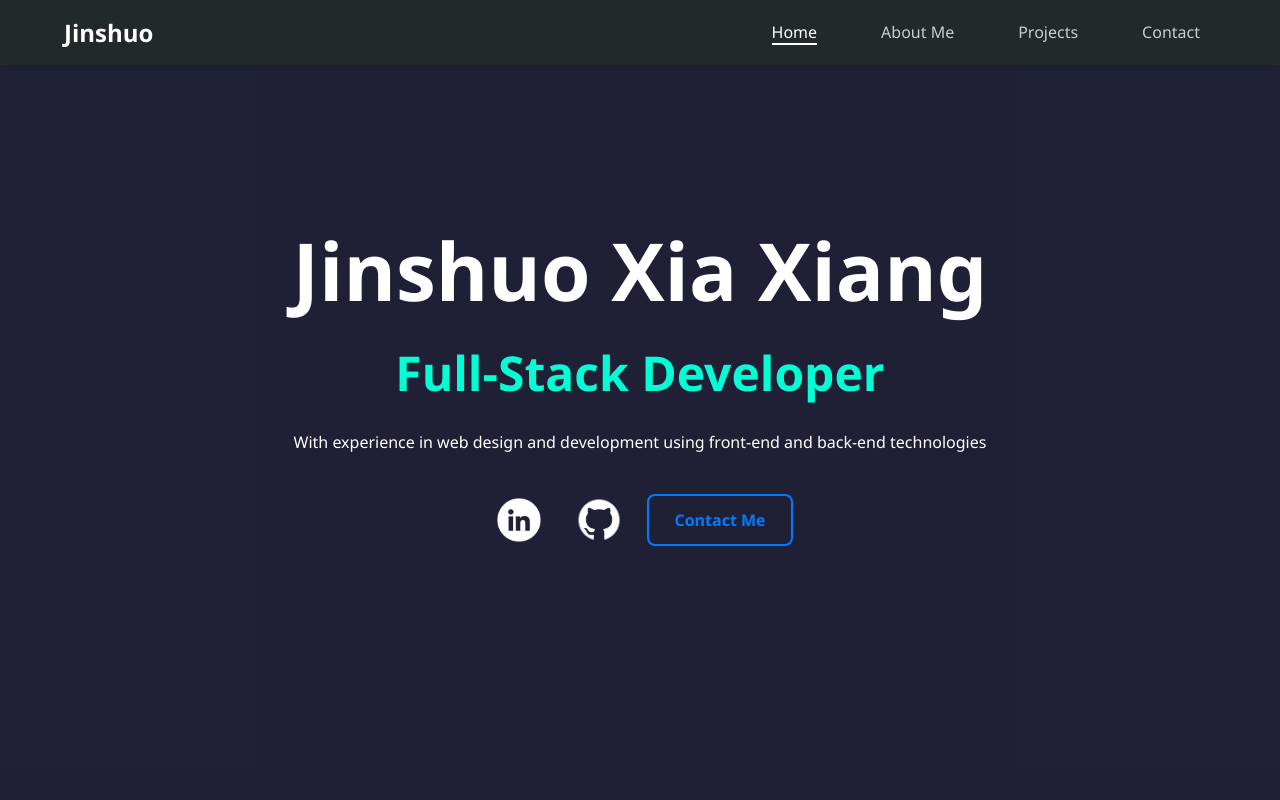
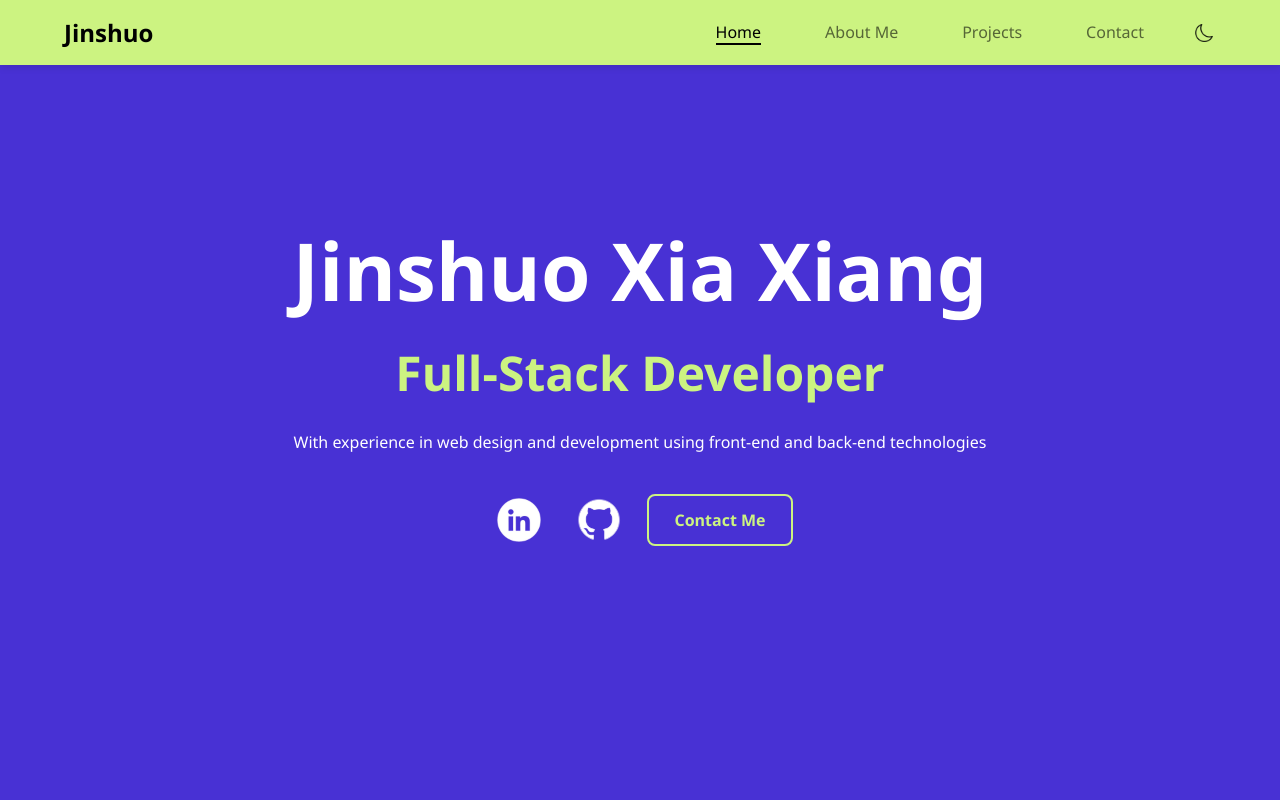
Before and after one commit to jiins8/portfolio-angular, an Angular app: page / in a window 1280 px wide. Shown: the top 800 px of the page. Built offline with nearby package versions, Linux system fonts and the light colour scheme.

Commit message:
header y home light mode done

```diff
--- a/src/app/about/about.css
+++ b/src/app/about/about.css
@@ -1,6 +1,4 @@
 .about {
-  background-color: #0a0f3d;
-  color: #f1f1f1;
   min-height: 100vh;
   display: flex;
   align-items: center;
--- a/src/app/contact/contact.css
+++ b/src/app/contact/contact.css
@@ -1,5 +1,4 @@
 .contact {
-  background-color: #0a0f3d;
   color: #f1f1f1;
   padding: 6rem 2rem;
   min-height: 100vh;
--- a/src/app/contact/contact.html
+++ b/src/app/contact/contact.html
@@ -24,7 +24,7 @@
           <a href="https://github.com/jiins8" target="_blank" aria-label="GitHub">
             <img src="assets/img/github.png" alt="GitHub" />
           </a>
-          <a href="https://linkedin.com/in/jinshuo" target="_blank" aria-label="LinkedIn">
+          <a href="https://linkedin.com/in/jinshuo-xia" target="_blank" aria-label="LinkedIn">
             <img src="assets/img/linkedin.png" alt="LinkedIn" />
           </a>
           <a href="https://www.instagram.com/jiins8/" target="_blank" aria-label="Instagram">
--- a/src/app/header/header.css
+++ b/src/app/header/header.css
@@ -3,7 +3,6 @@
   top: 0;
   left: 0;
   width: 100%;
-  background-color: rgb(33, 41, 41);
   box-shadow: 0 2px 8px rgba(0, 0, 0, 0.1);
   z-index: 1000;
 }
@@ -17,7 +16,6 @@
 }
 
 .logo a {
-  color: #ffffff;
   text-decoration: none;
   font-size: 1.5rem;
   font-weight: bold;
@@ -30,13 +28,23 @@
 
 .nav a {
   text-decoration: none;
-  color: #a0a0a0;
+  margin: 0 1rem;
   font-weight: 500;
-  transition: color 0.3s;
+  transition: color 0.3s ease, border-bottom 0.3s ease;
 }
 
-.nav a:hover {
-  color: #ffffff;
+.menu-toggle {
+  display: none;
+  background: none;
+  border: none;
+  cursor: pointer;
+  padding: 0;
+}
+
+.menu-icon {
+  width: 28px;
+  height: 28px;
+  filter: invert(100%);
 }
 
 .menu-toggle {
@@ -51,13 +59,31 @@
   cursor: pointer;
 }
 
+.dark-mode-toggle {
+  position: relative;
+  width: 24px;
+  height: 24px;
+  background: none;
+  border: none;
+  cursor: pointer;
+  padding: 0;
+  align-items: center;
+}
 
-.bar {
-  width: 22px;
-  height: 2px;
-  background-color: #ffffff;
-  margin: 3px 0;
-  transition: 0.3s;
+.dark-mode-toggle .icon {
+  position: absolute;
+  top: 0;
+  left: 0;
+  width: 24px;
+  height: 24px;
+  transition: opacity 0.4s ease, transform 0.4s ease;
+  opacity: 0;
+  transform: rotate(-90deg) scale(0);
+}
+
+.dark-mode-toggle .icon.active {
+  opacity: 1;
+  transform: rotate(0deg) scale(1);
 }
 
 @media (max-width: 768px) {
@@ -81,36 +107,6 @@
   .menu-toggle {
     display: flex;
   }
-}
-.nav a {
-  color: #ccc;
-  text-decoration: none;
-  margin: 0 1rem;
-  font-weight: 500;
-  transition: color 0.3s ease, border-bottom 0.3s ease;
-}
-
-.nav a:hover {
-  color: #fff;
-}
-
-.nav a.active {
-  color: #fff;
-  border-bottom: 2px solid #fff;
-}
-
-.menu-toggle {
-  display: none;
-  background: none;
-  border: none;
-  cursor: pointer;
-  padding: 0;
-}
-
-.menu-icon {
-  width: 28px;
-  height: 28px;
-  filter: invert(100%);
 }
 
 /* burgir */
--- a/src/app/header/header.html
+++ b/src/app/header/header.html
@@ -12,11 +12,23 @@
       />
     </button>
 
+    <!-- Dark mode toggle button -->
+
     <nav class="nav" [class.active]="menuActive">
       <a href="#home" [class.active]="activeSection === 'home'">Home</a>
       <a href="#about" [class.active]="activeSection === 'about'">About Me</a>
       <a href="#projects" [class.active]="activeSection === 'projects'">Projects</a>
       <a href="#contact" [class.active]="activeSection === 'contact'">Contact</a>
+      <!-- Dark mode toggle button -->
+      <button class="dark-mode-toggle" (click)="toggleDarkMode()">
+        <img
+          src="assets/img/moon.png"
+          alt="Moon"
+          class="icon moon"
+          [class.active]="!isDarkMode"
+        />
+        <img src="assets/img/sun.png" alt="Sun" class="icon sun" [class.active]="isDarkMode" />
+      </button>
     </nav>
   </div>
 </header>
--- a/src/app/header/header.ts
+++ b/src/app/header/header.ts
@@ -9,9 +9,21 @@ import { Component, HostListener } from '@angular/core';
 export class Header {
   menuActive = false;
   activeSection = 'home';
+  isDarkMode = false;
+
 
   toggleMenu() {
     this.menuActive = !this.menuActive;
+  }
+
+  toggleDarkMode() {
+    this.isDarkMode = !this.isDarkMode;
+
+    if (this.isDarkMode) {
+      document.body.classList.add('dark-mode');
+    } else {
+      document.body.classList.remove('dark-mode');
+    }
   }
 
   @HostListener('window:scroll', [])
--- a/src/app/home/home.css
+++ b/src/app/home/home.css
@@ -5,11 +5,9 @@
   text-align: center;
   min-height: 100vh;
   padding: 0 1.5rem;
-  background-color: #00021be0;
   box-sizing: border-box;
 }
 
-/*Contenido*/
 .content {
   max-width: 1200px;
   margin: 0 auto;
@@ -18,13 +16,11 @@
 .content h1 {
   font-size: 8rem;
   font-weight: 700px;
-  color: #ffffff;
   margin-bottom: 1rem;
 }
 
 .content h2 {
   font-size: 4rem;
-  color: #00ffd5;
   margin-top: 10px;
   margin-bottom: 1.5rem;
 }
@@ -36,7 +32,6 @@
   margin-bottom: 2rem;
 }
 
-/*Contenedor de botones*/
 .buttons {
   display: flex;
   justify-content: center;
@@ -45,7 +40,6 @@
   gap: 1rem;
 }
 
-/*Botón base*/
 .btn {
   display: inline-flex;
   align-items: center;
@@ -56,38 +50,13 @@
   border-radius: 8px;
   transition: all 0.3s ease;
   cursor: pointer;
-  border: 2px solid transparent;
+  border: 2px solid currentColor;
 }
 
-/*Botones de texto*/
 .btn {
   margin-bottom: 100px;
 }
 
-.btn.primary {
-  background-color: #007bff;
-  color: white;
-  border-color: #007bff;
-  font-family: 'Segoe UI', Tahoma, Geneva, Verdana, sans-serif;
-}
-
-.btn.primary:hover {
-  background-color: #0056b3;
-}
-
-.btn.secondary {
-  background-color: transparent;
-  color: #007bff;
-  border-color: #007bff;
-  font-family: 'Segoe UI', Tahoma, Geneva, Verdana, sans-serif;
-}
-
-.btn.secondary:hover {
-  background-color: #007bff;
-  color: white;
-}
-
-/*Botones con icono (LinkedIn y GitHub)*/
 .btn.linkedin,
 .btn.github {
   width: 60px;
@@ -97,6 +66,7 @@
   padding: 0;
   overflow: hidden;
   transition: all 0.3s ease;
+  border: 2px solid transparent;
 }
 
 .btn.linkedin img,
@@ -109,8 +79,9 @@
 
 .btn.linkedin:hover,
 .btn.github:hover {
-  background-color: #000000e0;
+  background-color: none;
   transform: scale(1.1);
+  filter: brightness(0) invert(1) drop-shadow(0 0 4px #ffffff);
 }
 
 /*Responsive*/
@@ -132,7 +103,6 @@
   .content h2 {
     font-size: 3rem;
   }
-
 }
 @media (max-width: 700px) {
   .content h1 {
--- a/src/app/projects/projects.css
+++ b/src/app/projects/projects.css
@@ -1,5 +1,4 @@
 .projects {
-  background-color: #1a1f3a;
   color: #f1f1f1;
   padding: 6rem 2rem;
   min-height: 100vh;
@@ -101,18 +100,17 @@
 }
 
 .project-link {
-  color: #00ffd5; /* Tailwind blue-600 */
+  color: #00ffd5;
   text-decoration: none;
   transition: color 0.2s ease;
 }
 
 .project-link:hover {
-  color: #00ffd5; /* darker blue */
+  color: #00ffd5;
   text-decoration: underline;
 }
 
-
-/* Responsive tweaks */
+/* Responsive */
 @media (max-width: 600px) {
   .projects h2 {
     font-size: 2rem;
--- a/src/app/projects/projects.html
+++ b/src/app/projects/projects.html
@@ -4,10 +4,8 @@
     <p class="subtitle">Some of the web apps and personal projects I’ve built.</p>
 
     <div class="projects-grid">
-      <!-- Project Card Example -->
-
       <div class="project-card">
-        <video autoplay loop muted playsinline class="project-video">
+        <video autoplay loop muted playsinline preload="auto" class="project-video">
           <source src="assets/vid/arcade.mp4" type="video/mp4" />
         </video>
 
@@ -40,7 +38,7 @@
       </div>
 
       <div class="project-card">
-        <video autoplay loop muted playsinline class="project-video">
+        <video autoplay loop muted playsinline preload="auto" class="project-video">
           <source src="assets/vid/mobile-app.mp4" type="video/mp4" />
         </video>
 
--- a/src/styles.css
+++ b/src/styles.css
@@ -1,4 +1,6 @@
-:host, html, body {
+:host,
+html,
+body {
   margin: 0;
   padding: 0;
   width: 100%;
@@ -21,3 +23,114 @@ body {
   padding: 0 1.5rem; /* espacio lateral */
   box-sizing: border-box;
 }
+
+/* Header styles */
+.header {
+  background-color: #ccf381;
+}
+body.dark-mode .header {
+  background-color: rgb(33, 41, 41);
+}
+
+.logo a {
+  /* Color del logo light mode*/
+  color: #000000;
+}
+body.dark-mode .logo a {
+  /* Color del logo dark mode*/
+  color: #ffffff;
+}
+.nav a {
+  /* Color de los links light mode*/
+  color: #00000094;
+}
+body.dark-mode .nav a {
+  /* Color de los links dark mode*/
+  color: #b6b6b6;
+}
+.nav a:hover {
+  /* Color de los links al pasar el mouse light mode*/
+  color: #000000;
+}
+body.dark-mode .nav a:hover {
+  /* Color de los links al pasar el mouse dark mode*/
+  color: #ffffff;
+}
+
+.nav a.active {
+  /* Color del link activo light mode*/
+  color: #000000;
+  border-bottom: 2px solid;
+}
+body.dark-mode .nav a.active {
+  /* Color del link activo dark mode*/
+  color: #ffffff;
+  border-bottom: 2px solid #ffffff;
+}
+
+body.dark-mode .dark-mode-toggle .icon {
+  /* Color del icono dark mode*/
+  filter: invert(1) brightness(2);
+}
+
+/* home and project section styles */
+.home,
+.projects {
+  /* Color de fondo de home y project light mode*/
+  background-color: #4831d4;
+}
+
+body.dark-mode .home,
+body.dark-mode .projects {
+  /* Color de fondo de home y project dark mode*/
+  background-color: #000e3a;
+}
+
+/* home text color */
+.content h1 {
+  color: #ffffff;
+}
+body.dark-mode .content h1 {
+  color: #ffffff;
+}
+.content h2 {
+  color: #ccf381;
+}
+body.dark-mode .content h2 {
+  color: #00ffd5;
+}
+
+.btn.secondary {
+  background-color: transparent;
+  color: #ccf381;
+  border: 1px solid;
+  border-color: #ccf381;
+}
+.btn.secondary:hover {
+  background-color: #ccf381;
+  border-color: #ccf381;
+  color: #000000;
+}
+body.dark-mode .btn.secondary {
+  background-color: transparent;
+  color: #00ffd5;
+  border-color: #00ffd5;
+}
+
+body.dark-mode .btn.secondary:hover {
+  background-color: #00ffd5;
+  color: rgb(0, 0, 0);
+}
+
+
+/* about and contact section styles */
+.about,
+.contact {
+  /* Color de fondo de about y contact light mode*/
+  background-color: #ffffff;
+}
+body.dark-mode .about,
+body.dark-mode .contact {
+  /* Color de fondo de about y contact dark mode*/
+  background-color: #1e253f;
+}
```
Also changed, not shown: public/assets/img/moon.png.
